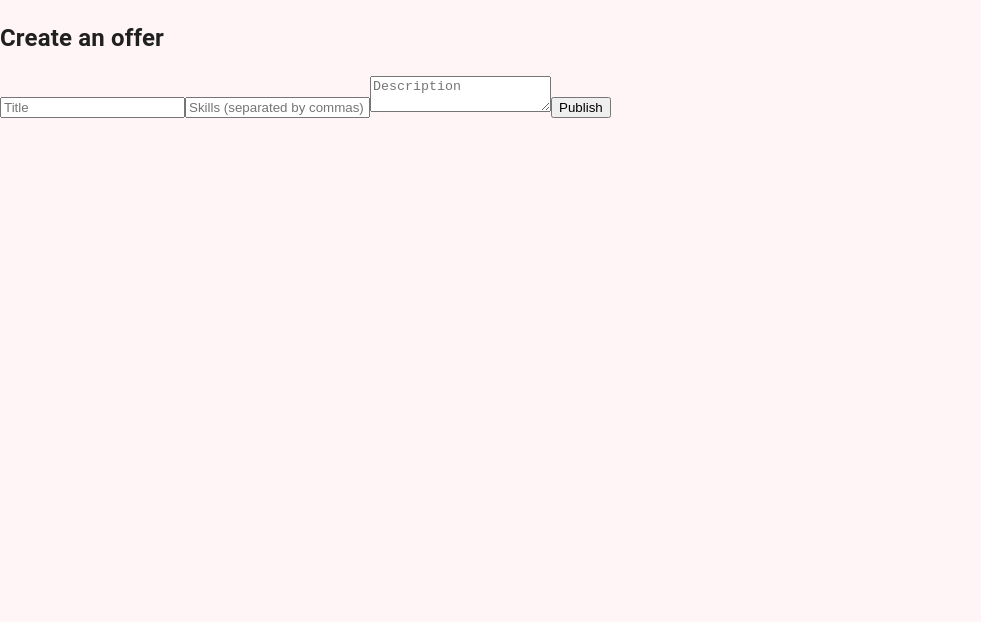
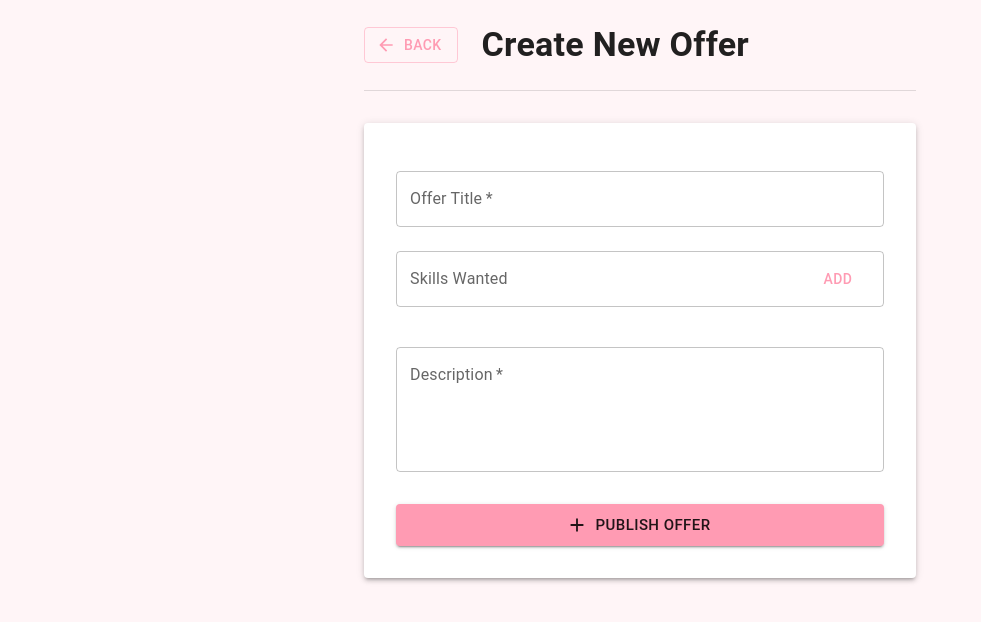
Before and after one commit to Nelyrma/KnowX_project, a React (Create React App) app in the folder knowx-front/: page /create-offer in a window 1280 px wide. Shown: the top 622 px of the page, without its empty margins (0-981 px from the left). Built offline with nearby package versions, Linux system fonts and the light colour scheme.

Commit message:
Add Profile and CreateOffer designs

```diff
--- a/knowx-front/src/CreateOffer.jsx
+++ b/knowx-front/src/CreateOffer.jsx
@@ -1,12 +1,35 @@
 import { useState } from "react";
 import axios from "axios";
 import { useNavigate } from "react-router-dom";
+import {
+    Container,
+    Typography,
+    TextField,
+    Button,
+    Box,
+    Chip,
+    InputAdornment,
+    Paper
+} from '@mui/material';
+import { ArrowBack, Add } from '@mui/icons-material';
 
 const CreateOffer = () => {
     const [title, setTitle] = useState('');
-    const [skills, setSkills] = useState('');
+    const [currentSkill, setCurrentSkill] = useState('');
+    const [skills, setSkills] = useState([]);
     const [description, setDescription] = useState('');
     const navigate = useNavigate();
+
+    const handleAddSkill = () => {
+        if (currentSkill && !skills.includes(currentSkill)) {
+            setSkills([...skills, currentSkill]);
+            setCurrentSkill('');
+        }
+    };
+
+    const handleRemoveSkill = (skillToRemove) => {
+        setSkills(skills.filter(skill => skill !== skillToRemove));
+    };
 
     const handleSubmit = async (e) => {
         e.preventDefault();
@@ -14,31 +37,131 @@ const CreateOffer = () => {
         try {
             await axios.post('http://localhost:3001/api/offers', {
                 title,
-                skills_offered: skills.split(',').map(skill => skill.trim()),
+                skills_offered: skills,
                 description
             }, {
                 headers: { Authorization: `Bearer ${token}` }
             });
-            alert('Offer created !');
+            alert('✅ Offer created successfully!');
             navigate('/home');
         } catch (err) {
-            alert('Error: ' + (err.response?.data?.error || err.message));
+            alert('❌ Error: ' + (err.response?.data?.error || err.message));
         }
     };
 
     return (
-        <div>
-            <h2>Create an offer</h2>
-            <form onSubmit={handleSubmit}>
-                <input type="text" placeholder="Title" value={title} onChange={(e) =>
-                    setTitle(e.target.value)} required />
-                <input type="text" placeholder="Skills (separated by commas)"
-                    value={skills} onChange={(e) => setSkills(e.target.value)} required />
-                <textarea placeholder="Description" value={description} onChange={(e) =>
-                    setDescription(e.target.value)} required />
-                <button type="submit">Publish</button>
-            </form>
-        </div>
+        <Container maxWidth="sm">
+            {/* Header avec bouton retour */}
+            <Box sx={{
+                display: 'flex',
+                alignItems: 'center',
+                mb: 4,
+                pt: 3,
+                borderBottom: 1,
+                borderColor: 'divider',
+                pb: 3
+            }}>
+                <Button
+                    startIcon={<ArrowBack />}
+                    onClick={() => navigate('/home')}
+                    sx={{
+                        mr: 3,
+                        color: 'primary.main',
+                        '&:hover': {
+                            backgroundColor: 'action.hover',
+                            transform: 'translateX(-2px)',
+                            transition: 'all 0.2s ease'
+                        }
+                    }}
+                    variant="outlined"
+                    size="medium"
+                >
+                    Back
+                </Button>
+                <Typography
+                    variant="h4"
+                    component="h1"
+                    sx={{
+                        fontWeight: 'bold',
+                        color: 'text.primary',
+                        flexGrow: 1
+                    }}
+                >
+                    Create New Offer
+                </Typography>
+            </Box>
+
+            {/* Formulaire dans une carte */}
+            <Paper elevation={3} sx={{ p: 4 }}>
+                <form onSubmit={handleSubmit}>
+                    {/* Titre */}
+                    <TextField
+                        fullWidth
+                        label="Offer Title"
+                        value={title}
+                        onChange={(e) => setTitle(e.target.value)}
+                        margin="normal"
+                        required
+                        placeholder="ex: Need help with JavaScript"
+                    />
+
+                    {/* Compétences avec chips */}
+                    <TextField
+                        fullWidth
+                        label="Skills Wanted"
+                        value={currentSkill}
+                        onChange={(e) => setCurrentSkill(e.target.value)}
+                        margin="normal"
+                        onKeyPress={(e) => e.key === 'Enter' && (e.preventDefault(), handleAddSkill())}
+                        InputProps={{
+                            endAdornment: (
+                                <InputAdornment position="end">
+                                    <Button onClick={handleAddSkill}>Add</Button>
+                                </InputAdornment>
+                            ),
+                        }}
+                        placeholder="Enter a skill and press Add"
+                    />
+
+                    {/* Liste des compétences ajoutées */}
+                    <Box sx={{ my: 2 }}>
+                        {skills.map((skill, index) => (
+                            <Chip
+                                key={index}
+                                label={skill}
+                                onDelete={() => handleRemoveSkill(skill)}
+                                sx={{ m: 0.5 }}
+                            />
+                        ))}
+                    </Box>
+
+                    {/* Description */}
+                    <TextField
+                        fullWidth
+                        label="Description"
+                        value={description}
+                        onChange={(e) => setDescription(e.target.value)}
+                        margin="normal"
+                        multiline
+                        rows={4}
+                        required
+                        placeholder="Describe what kind of help you need..."
+                    />
+
+                    {/* Bouton de soumission */}
+                    <Button
+                        type="submit"
+                        variant="contained"
+                        fullWidth
+                        size="large"
+                        sx={{ mt: 3 }}
+                        startIcon={<Add />}
+                    >
+                        Publish Offer
+                    </Button>
+                </form>
+            </Paper>
+        </Container>
     );
 };
 
--- a/knowx-front/src/Profile.jsx
+++ b/knowx-front/src/Profile.jsx
@@ -2,13 +2,26 @@
 import { useState, useEffect } from "react";
 import axios from 'axios';
 import { useNavigate } from 'react-router-dom';
+import {
+    Container,
+    Typography,
+    TextField,
+    Button,
+    Box,
+    Chip,
+    Paper,
+    Divider,
+    Avatar
+} from '@mui/material';
+import { Save, ArrowBack, Person } from '@mui/icons-material';
 
 const Profile = () => {
     const [user, setUser] = useState(null);
-    const [skillsOffered, setSkillsOffered] = useState('');
-    const [skillsWanted, setSkillsWanted] = useState('');
+    const [currentSkillOffered, setCurrentSkillOffered] = useState('');
+    const [currentSkillWanted, setCurrentSkillWanted] = useState('');
+    const [skillsOffered, setSkillsOffered] = useState([]);
+    const [skillsWanted, setSkillsWanted] = useState([]);
     const navigate = useNavigate();
-
 
     useEffect(() => {
         const fetchProfile = async () => {
@@ -18,8 +31,8 @@ const Profile = () => {
                     headers: { Authorization: `Bearer ${token}` }
                 });
                 setUser(res.data);
-                setSkillsOffered(res.data.skills_offered?.join(', ') || '');
-                setSkillsWanted(res.data.skills_wanted?.join(', ') || '');
+                setSkillsOffered(res.data.skills_offered || []);
+                setSkillsWanted(res.data.skills_wanted || []);
             } catch (err) {
                 console.error('Error', err);
             }
@@ -27,53 +40,166 @@ const Profile = () => {
         fetchProfile();
     }, []);
 
+    const handleAddSkill = (type) => {
+        if (type === 'offered' && currentSkillOffered && !skillsOffered.includes(currentSkillOffered)) {
+            setSkillsOffered([...skillsOffered, currentSkillOffered]);
+            setCurrentSkillOffered('');
+        }
+        if (type === 'wanted' && currentSkillWanted && !skillsWanted.includes(currentSkillWanted)) {
+            setSkillsWanted([...skillsWanted, currentSkillWanted]);
+            setCurrentSkillWanted('');
+        }
+    };
+
+    const handleRemoveSkill = (skillToRemove, type) => {
+        if (type === 'offered') {
+            setSkillsOffered(skillsOffered.filter(skill => skill !== skillToRemove));
+        } else {
+            setSkillsWanted(skillsWanted.filter(skill => skill !== skillToRemove));
+        }
+    };
+
     const handleUpdate = async () => {
         const token = localStorage.getItem('token');
         try {
             await axios.patch('http://localhost:3001/auth/profile', {
-                skills_offered: skillsOffered.split(',').map(s => s.trim()),
-                skills_wanted: skillsWanted.split(',').map(s => s.trim())
+                skills_offered: skillsOffered,
+                skills_wanted: skillsWanted
             }, {
                 headers: { Authorization: `Bearer ${token}` }
             });
-            alert('✅ Profile updated !');
+            alert('✅ Profile updated successfully!');
             navigate('/home');
         } catch (err) {
             alert('❌ Error: ' + (err.response?.data?.error || err.message));
         }
     };
 
-    if (!user) return <div>Loading...</div>;
+    if (!user) return (
+        <Container maxWidth="sm">
+            <Typography>Loading...</Typography>
+        </Container>
+    );
 
     return (
-    <div style={{ padding: '20px' }}>
-        <h2>Edit my profile</h2>
-        <p>Name: {user.first_name} {user.last_name}</p>
+        <Container maxWidth="md">
+            {/* Header */}
+            <Box sx={{ display: 'flex', alignItems: 'center', mb: 4, pt: 3 }}>
+                <Button
+                    startIcon={<ArrowBack />}
+                    onClick={() => navigate('/home')}
+                    sx={{ mr: 3, color: 'primary.main' }}
+                    variant="outlined"
+                >
+                    Back
+                </Button>
+                <Typography variant="h4" component="h1" sx={{ fontWeight: 'bold' }}>
+                    Edit My Profile
+                </Typography>
+            </Box>
 
-        <div>
-            <label>Skills offered (separated by commas):</label>
-            <input
-                type="text"
-                value={skillsOffered}
-                onChange={(e) => setSkillsOffered(e.target.value)}
-                style={{ width: '100%', padding: '8px', margin: '5px 0' }}
-            />
-        </div>
+            <Paper elevation={3} sx={{ p: 4 }}>
+                {/* Informations utilisateur */}
+                <Box sx={{ display: 'flex', alignItems: 'center', mb: 4 }}>
+                    <Avatar sx={{ width: 64, height: 64, mr: 3, bgcolor: 'primary.main' }}>
+                        <Person sx={{ fontSize: 40 }} />
+                    </Avatar>
+                    <Box>
+                        <Typography variant="h6">
+                            {user.first_name} {user.last_name}
+                        </Typography>
+                        <Typography variant="body2" color="text.secondary">
+                            {user.email}
+                        </Typography>
+                        <Typography variant="body2" color="text.secondary">
+                            Member since: {new Date(user.created_at).toLocaleDateString()}
+                        </Typography>
+                    </Box>
+                </Box>
 
-        <div>
-            <label>Required skills (separated by commas):</label>
-            <input
-                type="text"
-                value={skillsWanted}
-                onChange={(e) => setSkillsWanted(e.target.value)}
-                style={{ width: '100%', padding: '8px', margin: '5px 0' }}
-            />
-        </div>
+                <Divider sx={{ my: 3 }} />
 
-        <button onClick={handleUpdate} style={{ marginTop: '10px', padding: '10px' }}>
-            💾 Save
-        </button>
-    </div>
+                {/* Compétences offertes */}
+                <Typography variant="h6" gutterBottom>
+                    Skills I Can Offer
+                </Typography>
+                <Box sx={{ mb: 4 }}>
+                    <TextField
+                        fullWidth
+                        label="Add a skill"
+                        value={currentSkillOffered}
+                        onChange={(e) => setCurrentSkillOffered(e.target.value)}
+                        onKeyPress={(e) => e.key === 'Enter' && (e.preventDefault(), handleAddSkill('offered'))}
+                        InputProps={{
+                            endAdornment: (
+                                <Button onClick={() => handleAddSkill('offered')}>
+                                    Add
+                                </Button>
+                            ),
+                        }}
+                        sx={{ mb: 2 }}
+                    />
+                    <Box>
+                        {skillsOffered.map((skill, index) => (
+                            <Chip
+                                key={index}
+                                label={skill}
+                                onDelete={() => handleRemoveSkill(skill, 'offered')}
+                                sx={{ m: 0.5 }}
+                                color="primary"
+                            />
+                        ))}
+                    </Box>
+                </Box>
+
+                <Divider sx={{ my: 3 }} />
+
+                {/* Compétences recherchées */}
+                <Typography variant="h6" gutterBottom>
+                    Skills I'm Looking For
+                </Typography>
+                <Box sx={{ mb: 4 }}>
+                    <TextField
+                        fullWidth
+                        label="Add a skill"
+                        value={currentSkillWanted}
+                        onChange={(e) => setCurrentSkillWanted(e.target.value)}
+                        onKeyPress={(e) => e.key === 'Enter' && (e.preventDefault(), handleAddSkill('wanted'))}
+                        InputProps={{
+                            endAdornment: (
+                                <Button onClick={() => handleAddSkill('wanted')}>
+                                    Add
+                                </Button>
+                            ),
+                        }}
+                        sx={{ mb: 2 }}
+                    />
+                    <Box>
+                        {skillsWanted.map((skill, index) => (
+                            <Chip
+                                key={index}
+                                label={skill}
+                                onDelete={() => handleRemoveSkill(skill, 'wanted')}
+                                sx={{ m: 0.5 }}
+                                color="secondary"
+                            />
+                        ))}
+                    </Box>
+                </Box>
+
+                {/* Bouton de sauvegarde */}
+                <Button
+                    variant="contained"
+                    size="large"
+                    fullWidth
+                    onClick={handleUpdate}
+                    startIcon={<Save />}
+                    sx={{ mt: 3 }}
+                >
+                    Save Changes
+                </Button>
+            </Paper>
+        </Container>
     );
 };
 
```
